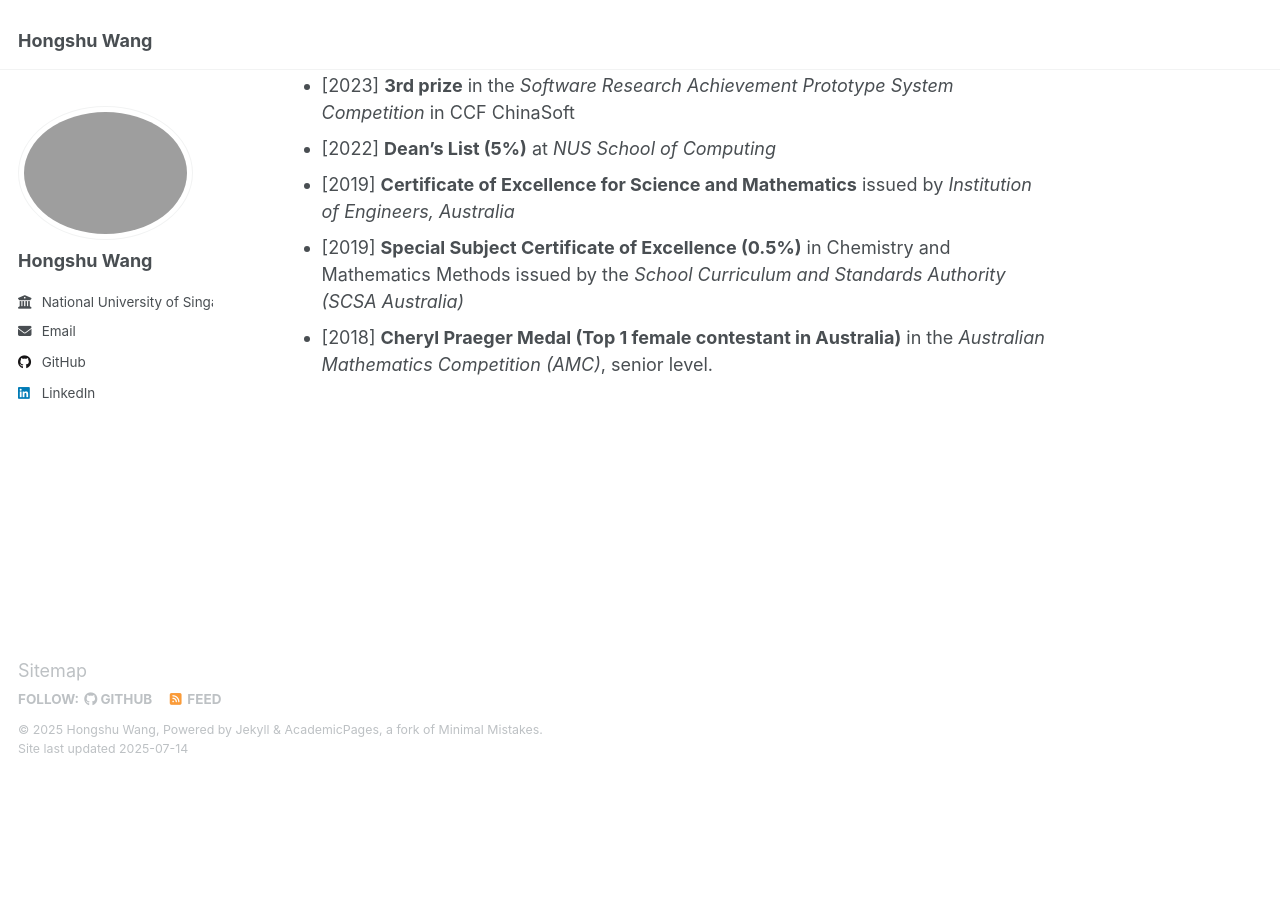
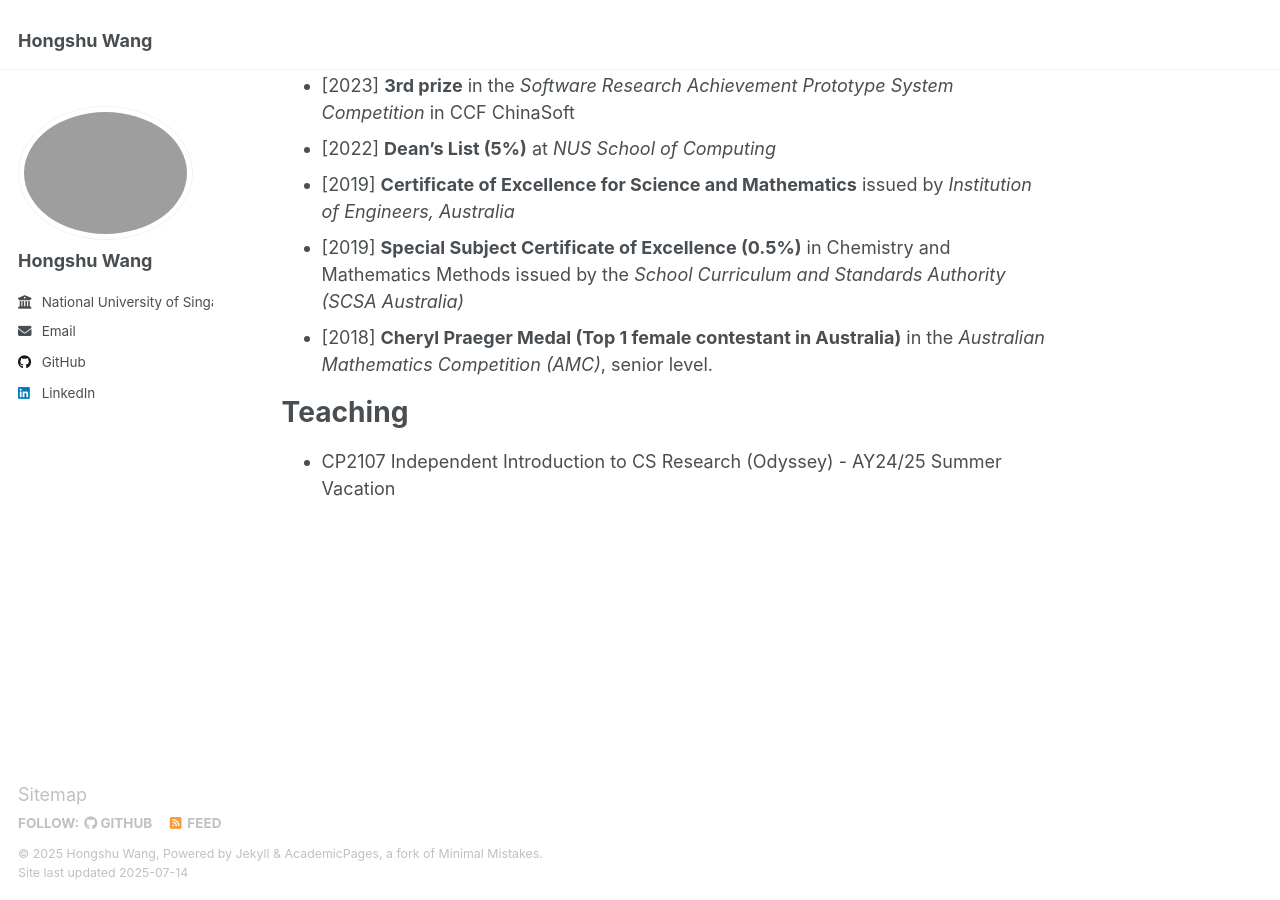
Before and after one commit to HongshuW/HongshuW.github.io, a Jekyll site: the page built from _pages/about.md, in a window 1280 px wide and 900 px high, scrolled down 757 px. Built offline with Jekyll 4.4.1, drawn with Linux system fonts in a browser that asks for light colours; before the commit the page ends 1534 px from its top, so only the background shows below that.

Commit message:
update teaching experience

```diff
--- a/_pages/about.md
+++ b/_pages/about.md
@@ -40,3 +40,7 @@ Selected Awards
 - [2019] **Certificate of Excellence for Science and Mathematics** issued by *Institution of Engineers, Australia*
 - [2019] **Special Subject Certificate of Excellence (0.5%)** in Chemistry and Mathematics Methods issued by the *School Curriculum and Standards Authority (SCSA Australia)*
 - [2018] **Cheryl Praeger Medal (Top 1 female contestant in Australia)** in the *Australian Mathematics Competition (AMC)*, senior level.
+
+Teaching
+======
+- CP2107 Independent Introduction to CS Research (Odyssey) - AY24/25 Summer Vacation
```
